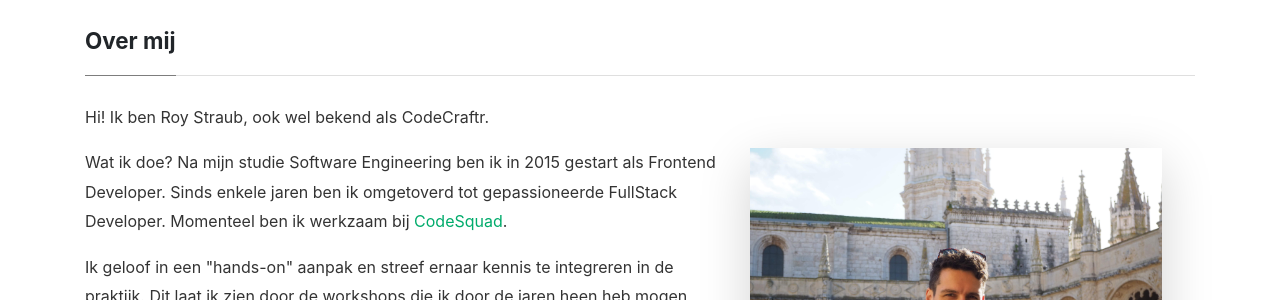
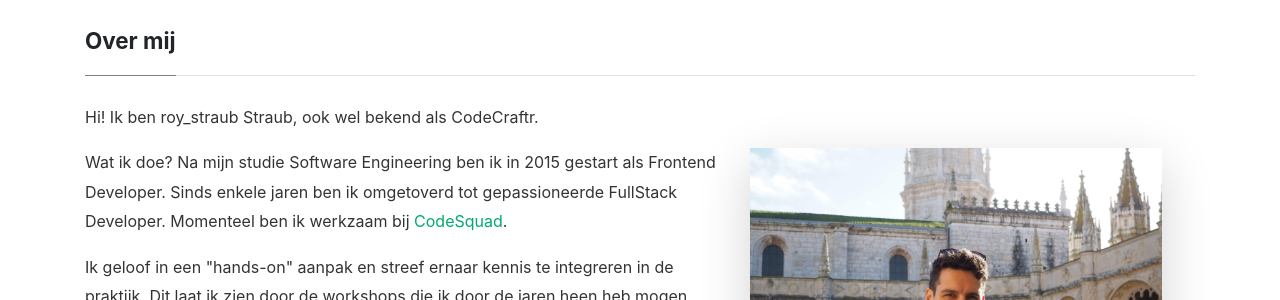
Before and after one commit to rstraub/rstraub.github.io, a Jekyll site: the page built from _pages/about.md, in a window 1280 px wide and 1059 px high. Shown: the part 187-487 px from the top of the window. Built offline with Jekyll 4.4.1, drawn with Linux system fonts in a browser that asks for light colours; nearby versions of some CDN libraries.

Commit message:
Author tag

```diff
--- a/_config.yml
+++ b/_config.yml
@@ -11,7 +11,7 @@
 include: ["_pages"]
 permalink: /:title/
 url: https://www.codecraftr.nl
-author: Roy Straub
+author: roy_straub
 social:
   name: Roy Straub
   links:
@@ -20,7 +20,7 @@
 
 # Authors
 authors:
-  roy:
+  roy_straub:
     name: Roy Straub
     display_name: Roy Straub
     avatar: "assets/images/avatar.JPG"
--- a/_pages/about.md
+++ b/_pages/about.md
@@ -5,7 +5,7 @@
 permalink: /about
 ---
 
-Hi! Ik ben Roy Straub, ook wel bekend als CodeCraftr.
+Hi! Ik ben roy_straub Straub, ook wel bekend als CodeCraftr.
 
 <div class="row justify-content-between">
 <div class="col-md-7">
```
Also changed, not shown: _drafts/bedenken-library-kata.md (+1 -1 lines), _drafts/oplossen-library-kata.md (+1 -1 lines), _drafts/test-data-builders.md (+1 -1 lines), _posts/2021-01-27-hello-blog.md (+1 -1 lines), _posts/2021-02-07-ddd-europe-2021.md (+1 -1 lines), _posts/2021-02-14-kracht-van-codekatas.md (+1 -1 lines).
